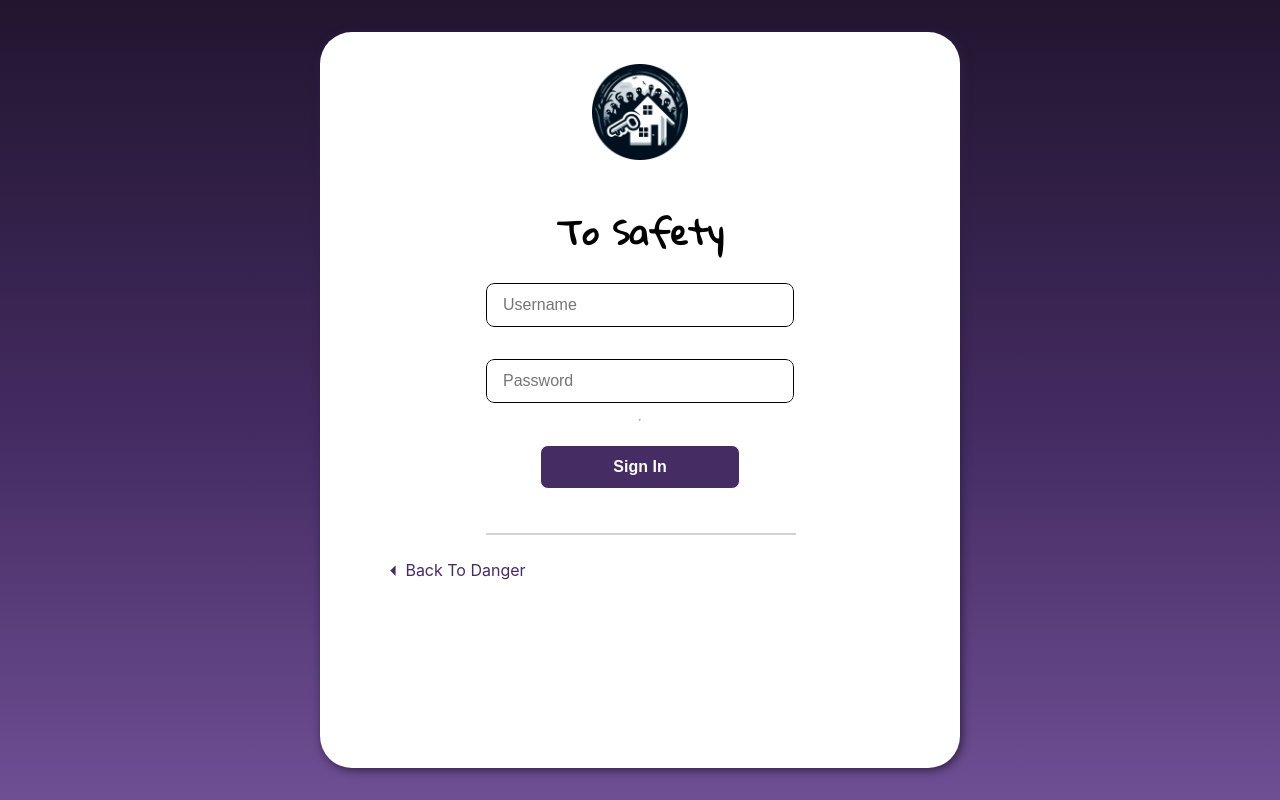
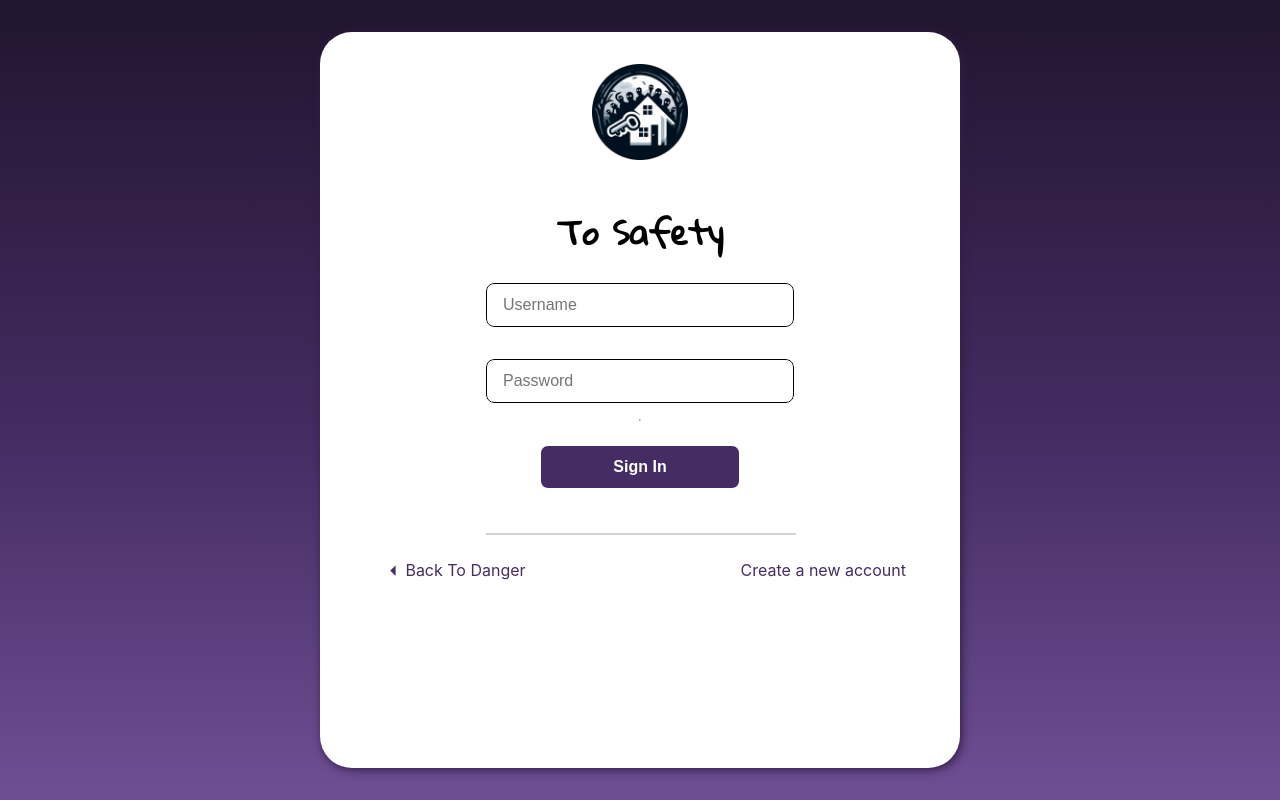
Before and after one commit to serocha/zombnb, a React (Create React App) app: page /login in a window 1280 px wide. Built offline with nearby package versions, Linux system fonts and the light colour scheme.

Commit message:
bug fixes

```diff
--- a/public/index.html
+++ b/public/index.html
@@ -2,24 +2,14 @@
 <html lang="en">
   <head>
     <meta charset="utf-8" />
-    <link rel="icon" href="%PUBLIC_URL%/favicon.ico" />
+    <link rel="icon" href="favicon.ico" />
     <meta name="viewport" content="width=device-width, initial-scale=1" />
     <meta name="theme-color" content="#000000" />
     <meta
       name="zomBnB"
       content="Rest easy, even when the world's gone creepy."
     />
-    <link rel="manifest" href="%PUBLIC_URL%/manifest.json" />
-    <!--
-      Notice the use of %PUBLIC_URL% in the tags above.
-      It will be replaced with the URL of the `public` folder during the build.
-      Only files inside the `public` folder can be referenced from the HTML.
-
-      Unlike "/favicon.ico" or "favicon.ico", "%PUBLIC_URL%/favicon.ico" will
-      work correctly both with client-side routing and a non-root public URL.
-      Learn how to configure a non-root public URL by running `npm run build`.
-    -->
-    <title>zomBnB</title>
+    <title>zomBnB - Rest easy, even when the world's gone creepy</title>
     <link rel="preconnect" href="https://fonts.googleapis.com">
     <link rel="preconnect" href="https://fonts.gstatic.com" crossorigin>
     <link href="https://fonts.googleapis.com/css2?family=DM+Serif+Display&family=Gloria+Hallelujah&family=Open+Sans&display=swap" rel="stylesheet">
--- a/src/components/FormWrapper.js
+++ b/src/components/FormWrapper.js
@@ -1,14 +1,19 @@
 import classes from './form-wrapper.module.scss';
 import Logo from '../assets/logo.png';
-import { useNavigate } from 'react-router-dom';
+import { useNavigate, useLocation } from 'react-router-dom';
 
 /* A wrapper for the login and signup forms */
 const Form = (props) => {
 
   const navigate = useNavigate();
+  const location = useLocation();
 
   const goBack = () => {
     navigate('/');
+  }
+
+  const toSignUp = () => {
+    navigate('/create-account');
   }
 
   return (
@@ -17,10 +22,13 @@ const Form = (props) => {
         <img src={Logo} className={classes.logo} alt='zomBnB logo' />
         <br/>
         {props.children}
-      <div className={classes.backBtnWrapper} onClick={goBack}>
-        <button className={classes.backBtn}>
+      <div className={classes.backBtnWrapper}>
+        <button className={[classes.link, classes.backBtn].join(' ')} onClick={goBack}>
           <span className={classes.arrow}>🞀</span>&nbsp;&nbsp;Back To Danger
         </button>
+        {(location.pathname === '/login') && <button className={[classes.link, classes.signInBtn].join(' ')} onClick={toSignUp}>
+          Create a new account
+        </button>}
       </div>
       </div>
     </div>
--- a/src/components/form-wrapper.module.scss
+++ b/src/components/form-wrapper.module.scss
@@ -30,10 +30,11 @@
 .backBtnWrapper {
   width: 100%;
   margin-bottom: 2*$unit;
+  display: flex;
+  justify-content: space-between;
 }
 
-.backBtn {
-  margin-left: 2*$unit;
+.link {
   color: $themeColor;
   font: inherit;
   background: none;
@@ -43,7 +44,13 @@
   &:hover {
     color: crimson;
     cursor: pointer;
+  }
+}
 
+.backBtn {
+  margin-left: 2*$unit;
+
+  &:hover {
     .arrow {
       margin-left: $unit;
       margin-right: $unit;
@@ -55,3 +62,7 @@
     transition: margin 0.5s ease-in-out;
   }
 }
+
+.signInBtn {
+  margin-right: 3*$unit;
+}
--- a/src/pages/Landing.js
+++ b/src/pages/Landing.js
@@ -1,7 +1,14 @@
+import { useNavigate } from 'react-router-dom';
 import classes from './landing.module.scss';
 
 /* landing page main body */
 const Landing = () => {
+
+  const navigate = useNavigate();
+  const directToSignUp = () => {
+    navigate('/create-account');
+  }
+
   return (
     <>
       <main>
@@ -13,7 +20,7 @@ const Landing = () => {
               The post-incident world is hard enough.<br/>Vacation rentals shouldn't be.
             </div>
             <div className={classes.heroBtnWrapper}>
-              <button className={classes.heroBtn}>Book Now</button>
+              <button className={classes.heroBtn} onClick={directToSignUp}>Book Now</button>
             </div>
           </div>
           <div className={classes.heroImg} />
--- a/src/pages/SignUp.js
+++ b/src/pages/SignUp.js
@@ -88,10 +88,10 @@ const SignUp = () => {
 
   // check state updates in the useEffect hook, since state updates are asyncronous
   useEffect(() => {
-    formData.password === verifyPassword ? setIsShown(false) : setIsShown(true);
     if (sessionStorage.getItem('authToken')) {
       navigate('/profile')
     }
+    formData.password === verifyPassword ? setIsShown(false) : setIsShown(true);
   }, [formData.password, verifyPassword, navigate]);
 
   // HTML rendered
@@ -149,7 +149,7 @@ const SignUp = () => {
         <div className={[classes.warning, (isShown ? classes.show : classes.hide)].join(' ')}>Passwords do not match</div>
       </div>
       <hr/>
-      <button className={classes.signInBtn}>Sign In</button>
+      <button className={classes.signInBtn}>Sign Up</button>
       {db_Err && <div style={{ color: 'red', textAlign: 'center' }}>{db_Err}</div>}
       <br/>
       <hr className={classes.separator}/>
--- a/src/pages/landing.module.scss
+++ b/src/pages/landing.module.scss
@@ -4,7 +4,6 @@
   position: relative;
   display: flex;
   width: 100%;
-  max-width: 1920px;
 }
 
 .hero {
```
